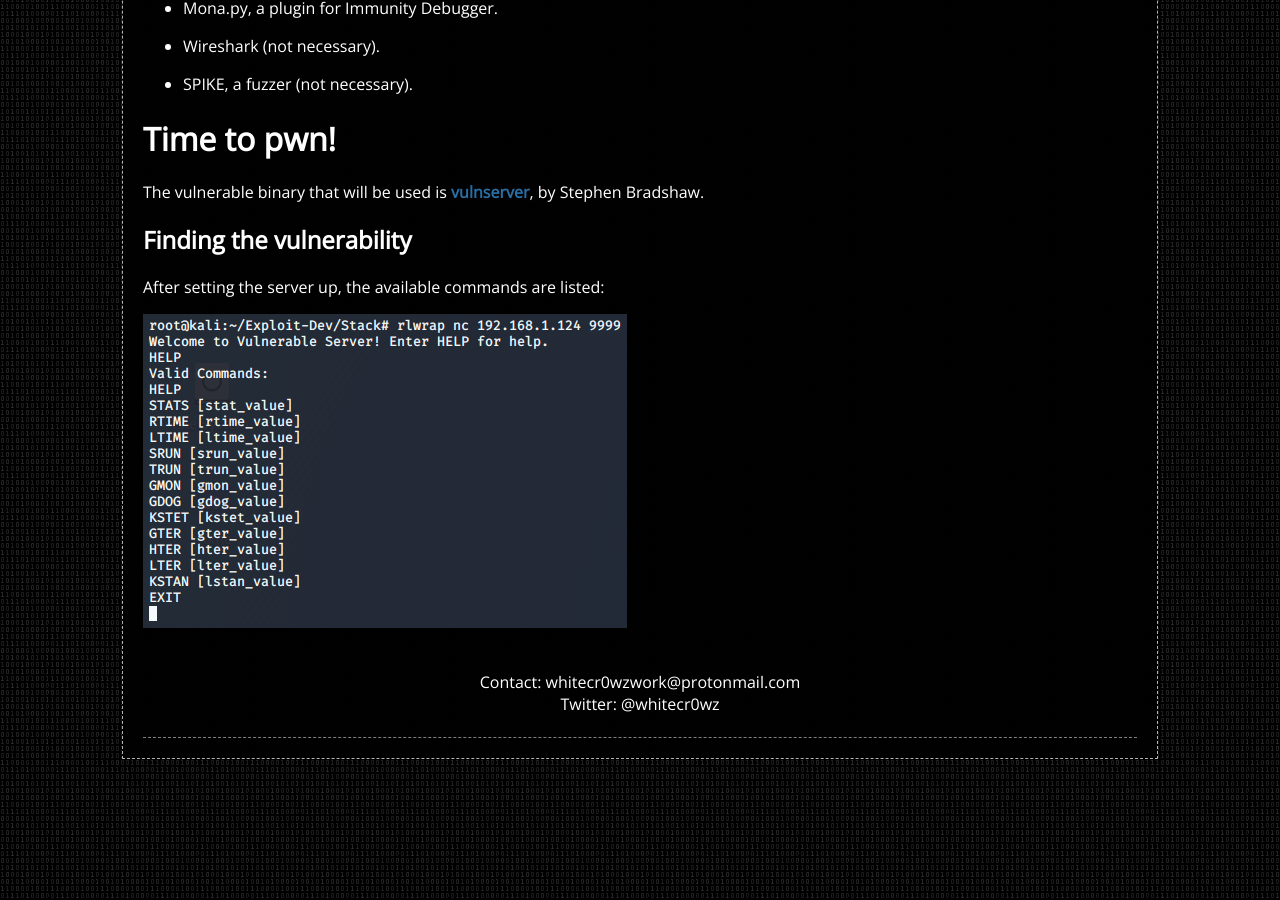
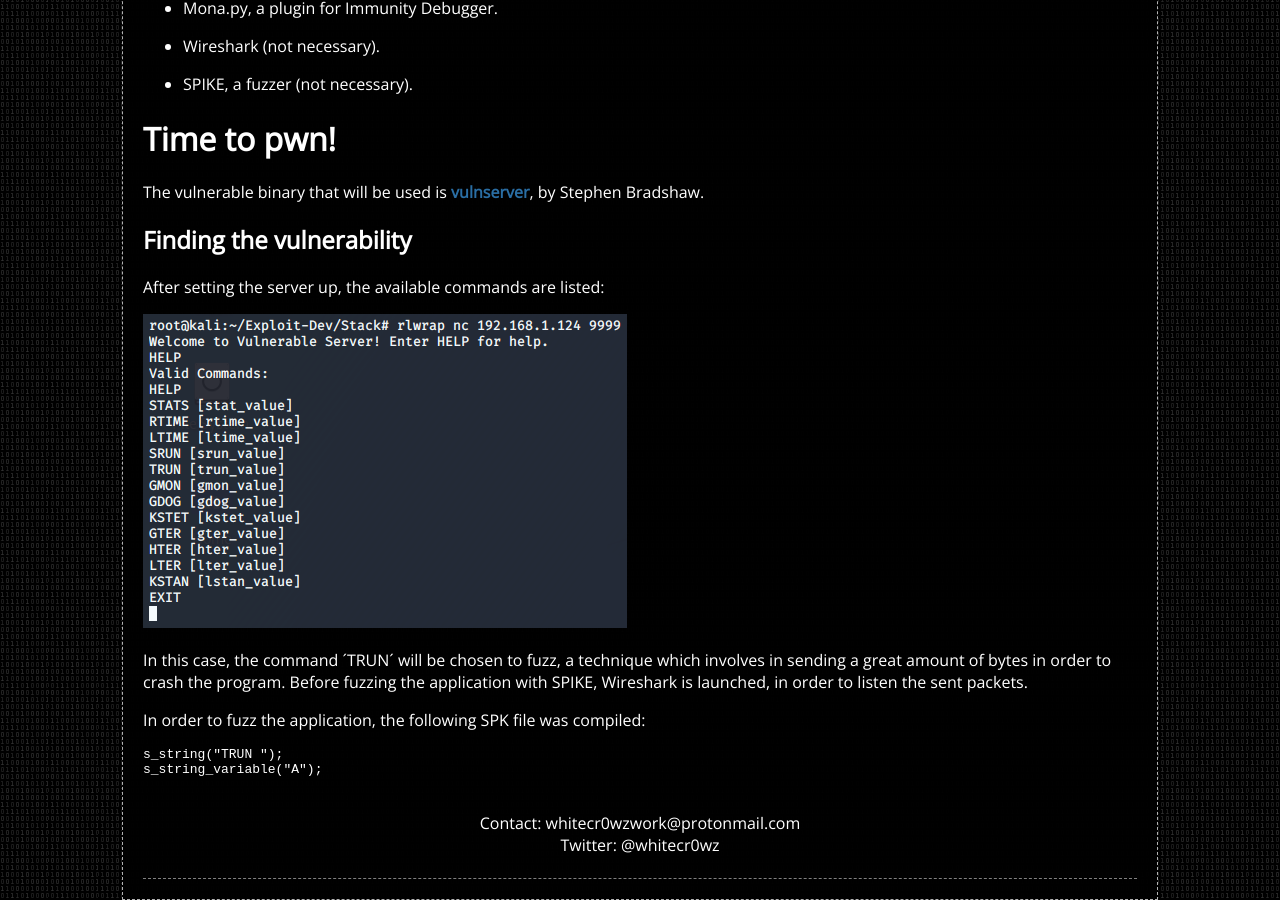
Before and after one commit to whitecr0wz/whitecr0wz.github.io, a Jekyll site: the page built from _posts/posts/2020-03-08-Exploiting-Stack-Overflows-In-Windows.md, in a window 1280 px wide and 900 px high, scrolled down 1600 px. Built offline with Jekyll 4.4.1, drawn with Linux system fonts in a browser that asks for light colours.

Commit message:
Update 2020-03-08-Exploiting-Stack-Overflows-In-Windows.md

````diff
--- a/_posts/posts/2020-03-08-Exploiting-Stack-Overflows-In-Windows.md
+++ b/_posts/posts/2020-03-08-Exploiting-Stack-Overflows-In-Windows.md
@@ -66,3 +66,12 @@ The vulnerable binary that will be used is [vulnserver](https://github.com/steph
 After setting the server up, the available commands are listed:
 
 ![](/assets/img/Stack/2.png)
+
+In this case, the command ´TRUN´ will be chosen to fuzz, a technique which involves in sending a great amount of bytes in order to crash the program. Before fuzzing the application with SPIKE, Wireshark is launched, in order to listen the sent packets.
+
+In order to fuzz the application, the following SPK file was compiled:
+
+```terminal_session
+s_string("TRUN ");
+s_string_variable("A");
+```
````
